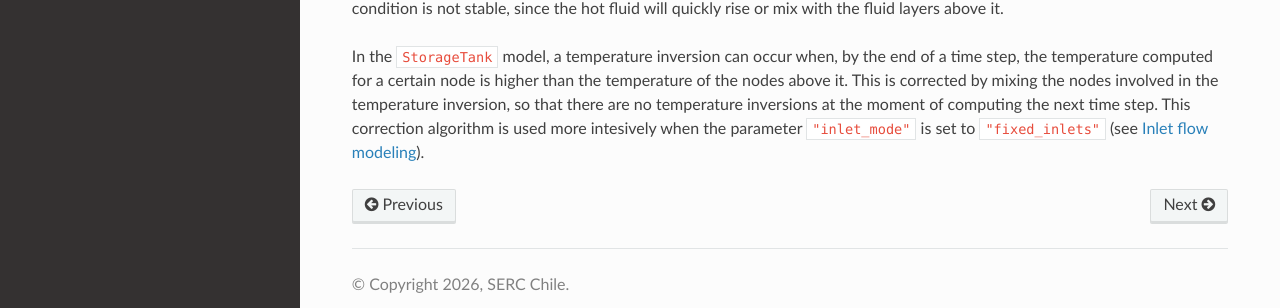
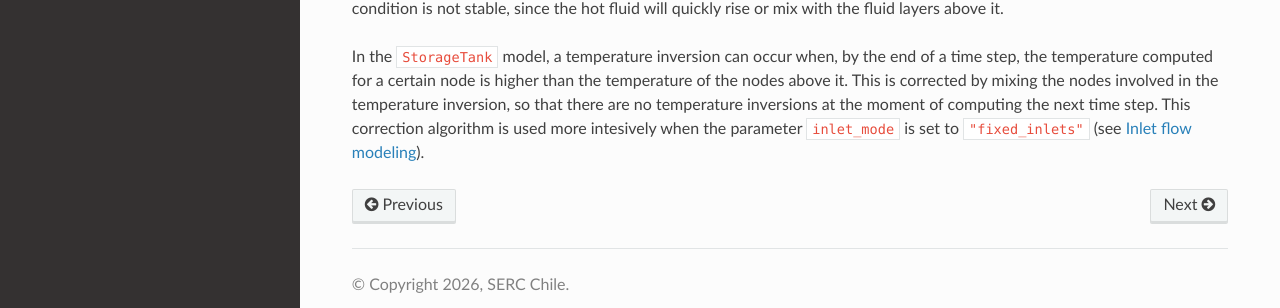
Before and after one commit to serc-chile/SERCpy, a Sphinx documentation site: the page built from docs/source/devices/storage/storagetank_class.rst, in a window 1280 px wide and 900 px high, scrolled down 1735 px. Shown: the part 546-854 px from the top of the window. Built offline with Sphinx 7.4.7 and the Read the Docs theme 3.1.0, drawn with Linux system fonts in a browser that asks for light colours; pages that are not in the unit, such as notebooks, are missing from menus.

```diff
--- a/docs/source/devices/storage/storagetank_class.rst
+++ b/docs/source/devices/storage/storagetank_class.rst
@@ -72,4 +72,4 @@ A stratified tank keeps a temperature difference between its top part and its bo
 
 A "temperature inversion" is a state in which the fluid in a certain part of the tank is hotter than the fluid above it. This condition is not stable, since the hot fluid will quickly rise or mix with the fluid layers above it.
 
-In the `StorageTank` model, a temperature inversion can occur when, by the end of a time step, the temperature computed for a certain node is higher than the temperature of the nodes above it. This is corrected by mixing the nodes involved in the temperature inversion, so that there are no temperature inversions at the moment of computing the next time step. This correction algorithm is used more intesively when the parameter `"inlet_mode"` is set to `"fixed_inlets"` (see :ref:`inlet_flow_modeling`).
+In the `StorageTank` model, a temperature inversion can occur when, by the end of a time step, the temperature computed for a certain node is higher than the temperature of the nodes above it. This is corrected by mixing the nodes involved in the temperature inversion, so that there are no temperature inversions at the moment of computing the next time step. This correction algorithm is used more intesively when the parameter `inlet_mode` is set to `"fixed_inlets"` (see :ref:`inlet_flow_modeling`).
```
